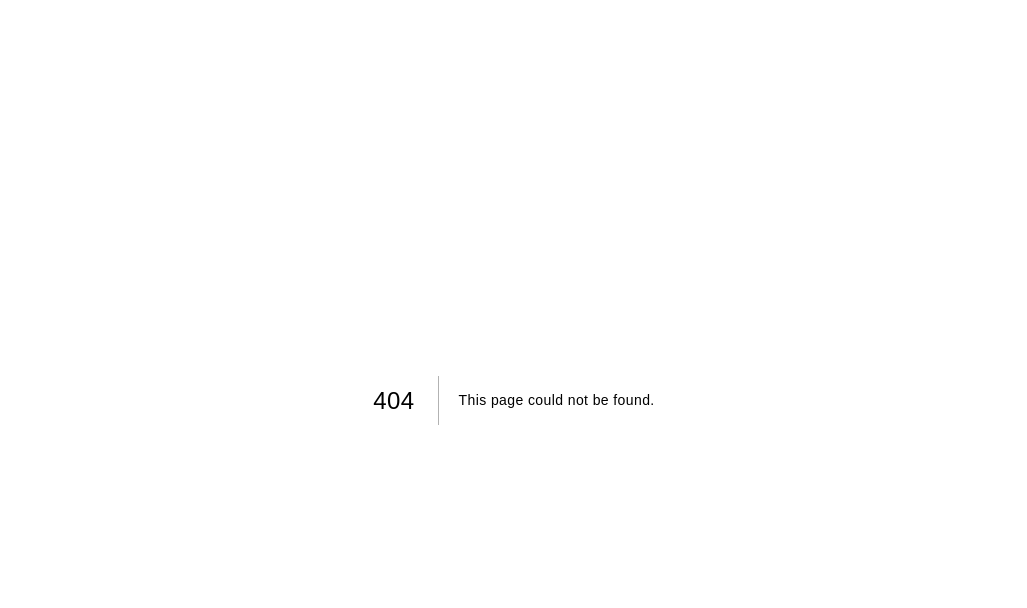
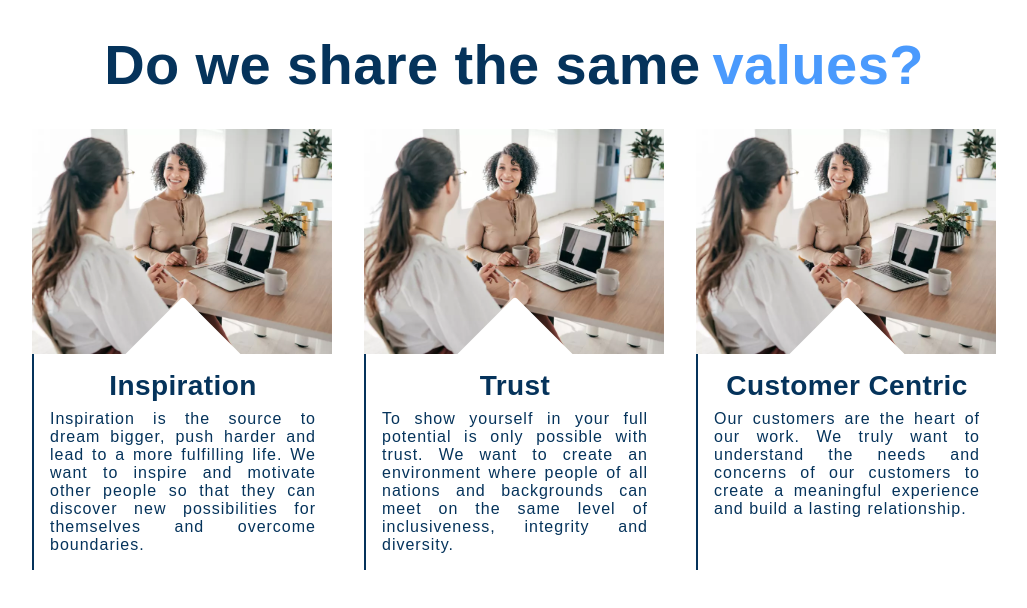
Before and after one commit to Growing-Abroad/client, a Next.js app: page /about-us/components/ShareValues in a window 1280 px wide. Before the commit this address had no page. Shown: the top 608 px of the page, without its empty margins (126-1153 px from the left). Built offline with nearby package versions, Linux system fonts and the light colour scheme.

Commit message:
feat: share values section

```diff
--- /dev/null
+++ b/pages/about-us/components/ShareValues/index.tsx
@@ -0,0 +1,31 @@
+import React from 'react'
+import * as S from './styles'
+import TwoColorTitle from '@components/two-color-title'
+import Image from 'next/image'
+import { sharedValues } from '../../../../utils/mock/shared_values'
+
+function ShareValues() {
+  return (
+    <S.Container>
+      <TwoColorTitle text1='Do we share the same' text2='values?' hasSpaceBtw />
+      <S.CardContainer>
+        {sharedValues.map((sharedValue, index)=> (
+          <S.Card key={index}>
+            <Image
+              src={sharedValue.image}
+              alt={sharedValue.title}
+              width={300}
+            />
+            <S.CardContent>
+              <S.WhiteTriangle />
+              <h3>{sharedValue.title}</h3>
+              <p>{sharedValue.body}</p>
+            </S.CardContent>
+          </S.Card>
+        ))}
+      </S.CardContainer>
+    </S.Container>
+  )
+}
+
+export default ShareValues
--- /dev/null
+++ b/pages/about-us/components/ShareValues/styles.ts
@@ -0,0 +1,70 @@
+import { variables } from '@styles/global-variables';
+import { theme } from '@styles/theme'
+import styled  from 'styled-components';
+
+export const Container = styled.section`
+  width: min(100%, ${variables.sizes.maxWidthAll});
+  display: flex;
+  flex-direction: column;
+  align-items: center;
+  justify-items: center;
+  gap: 2rem;
+  padding: 2rem;
+  color: ${theme.colors.primaryBlue};
+`
+
+export const CardContainer = styled.div`
+  display: flex;
+  flex-direction: column;
+  gap: 3rem;
+
+  @media (min-width: 768px) {
+    flex-direction: row;
+    gap: 2rem;
+  }
+
+`
+export const Card = styled.div`
+  width: 100%;
+  max-width: 300px;
+  display: flex;
+  flex-direction: column;
+`
+
+export const CardContent = styled.div`
+  display: flex;
+  flex-direction: column;
+  gap: 0.5rem;
+  align-items: center;
+  padding: 1rem;
+  height: 100%;
+  position: relative;
+
+  > h3 {
+    font: 600 1.75rem 'Montserrat', sans-serif;
+    z-index: 10;
+  }
+
+  > p {
+    text-align: justify;
+    letter-spacing: 1px;
+    z-index: 10;
+  }
+
+  @media (min-width: 768px) {
+    border-left: 2px solid ${theme.colors.primaryBlue};
+    z-index: 10;
+  }
+`
+
+
+export const WhiteTriangle = styled.div`
+  position: absolute;
+  background-color: white;
+  border-radius: 0.2rem;
+  transform: rotate(45deg);
+  top: -1rem;
+  width: 200px;
+  height: 200px;
+  z-index: 0;
+`
--- a/pages/about-us/index.tsx
+++ b/pages/about-us/index.tsx
@@ -1,6 +1,7 @@
 import React, { ReactElement } from "react";
 import HeroSection from "./components/HeroSection";
 import WhoWeAre from "./components/WhoWeAre";
+import ShareValues from "./components/ShareValues";
 import TeamMembers from "./components/TeamMembers";
 import About from "./components/About";
 import PageLayout from "../../src/components/PageLayout";
@@ -11,6 +12,7 @@ export default function AboutUs() {
       <HeroSection />
       <About />
       <WhoWeAre />
+      <ShareValues />
       <TeamMembers />
     </>
   )
--- /dev/null
+++ b/utils/mock/shared_values.ts
@@ -0,0 +1,26 @@
+import ImageMock from '@../../../public/assets/aboutus/job-interview-coaching.webp'
+
+interface ISharedValues {
+  title: string
+  body: string
+  image: string
+}
+
+export const sharedValues: ISharedValues[] = [
+  {
+    title: "Inspiration",
+    body: "Inspiration is the source to dream bigger, push harder and lead to a more fulfilling life. We want to inspire and motivate other people so that they can discover new possibilities for themselves and overcome boundaries.",
+    image: ImageMock
+  },
+  {
+    title: "Trust",
+    body: "To show yourself in your full potential is only possible with trust.  We want to create an environment where people of all nations and backgrounds can meet on the same level of inclusiveness, integrity and diversity.",
+    image: ImageMock
+  },
+  {
+    title: "Customer Centric",
+    body: "Our customers are the heart of our work. We truly want to understand the needs and concerns of our customers to create a meaningful experience and build a lasting relationship.",
+    image: ImageMock
+  }
+
+]
```
Also changed, not shown: public/assets/aboutus/job-interview-coaching.webp (added), public/assets/aboutus/online-course-success.webp (added).
